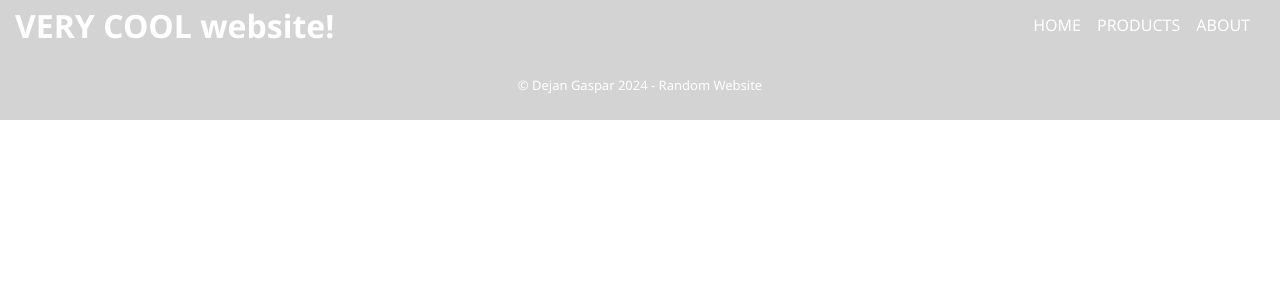
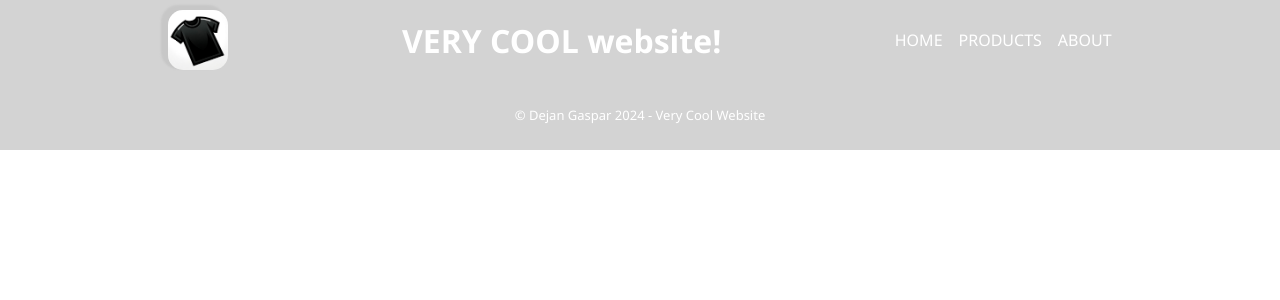
Before and after one commit to Gaspardious/webshop-react, a React (Vite) app in the folder webshop-react/: page /about in a window 1280 px wide. Shown: the top 300 px of the page. Built offline with nearby package versions, Linux system fonts and the light colour scheme.

Commit message:
Add files via upload

```diff
--- a/webshop-react/src/components/Footer/footer.jsx
+++ b/webshop-react/src/components/Footer/footer.jsx
@@ -4,6 +4,6 @@ import './footer.css'
 export default function Footer (){
 return (
     <footer>
-        <p>© Dejan Gaspar 2024 - Random Website</p>
+        <p>© Dejan Gaspar 2024 - Very Cool Website</p>
     </footer>
 )}
--- a/webshop-react/src/components/Header/header.css
+++ b/webshop-react/src/components/Header/header.css
@@ -4,17 +4,24 @@ nav {
     list-style-type: none;
     gap: 1rem;
     justify-content: center;
-    padding-right: 30px;
+
 }
 
 header {
     background-color: lightgray;
-    height: 50px;
+    height: 80px;
     display: flex;
-    justify-content: space-between;
+    justify-content: space-evenly;
     align-items: center;
 }
 
 li {
     color: white;
 }
+
+.logo {
+    width: 60px;
+    border-radius: 15px;
+    box-shadow: -5px -3px 2px 2px rgb(199, 199, 199);
+
+}
--- a/webshop-react/src/components/Header/header.jsx
+++ b/webshop-react/src/components/Header/header.jsx
@@ -1,12 +1,13 @@
 
 import './header.css'
-import Logo from '../Logo/logo'
+import Title from '../Logo/title'
 
 export default function Header (){
 return (
     <>
     <header>
-    <Logo />
+    <img src="/src/Images/logo.jpg" alt="" className='logo' />
+    <Title />
         <nav>
             <li>HOME</li>
             <li>PRODUCTS</li>
--- /dev/null
+++ b/webshop-react/src/components/Logo/title.css
@@ -0,0 +1,13 @@
+
+.state__value {
+    display: flex;
+}
+
+.state__value:hover {
+cursor: pointer;
+}
+
+.state__value > h1 {
+    padding: 5px;
+    color: white;
+}
--- /dev/null
+++ b/webshop-react/src/components/Logo/title.jsx
@@ -0,0 +1,18 @@
+import './title.css'
+import React, { useState } from 'react';
+
+export default function Title () {
+    const [isGoingOut, setisGoingOut] = React.useState(true)
+
+     function Switch() {
+         setisGoingOut(prevState => !prevState)
+     }
+
+    return (
+        <div className="state">
+            <div className="state__value" onClick={Switch}>
+                <h1> {isGoingOut ? "VERY" : "F%$#ING"} COOL website!</h1>
+            </div>
+        </div>
+    )
+}
```
Also changed, not shown: webshop-react/src/Images/logo.jpg (added).
